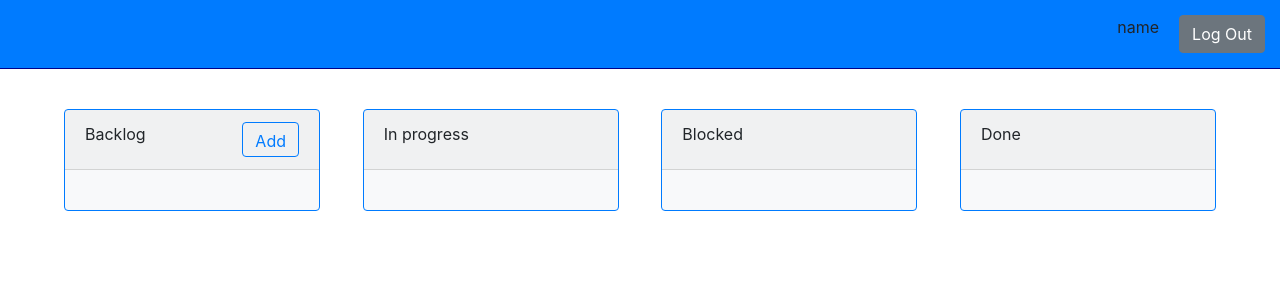
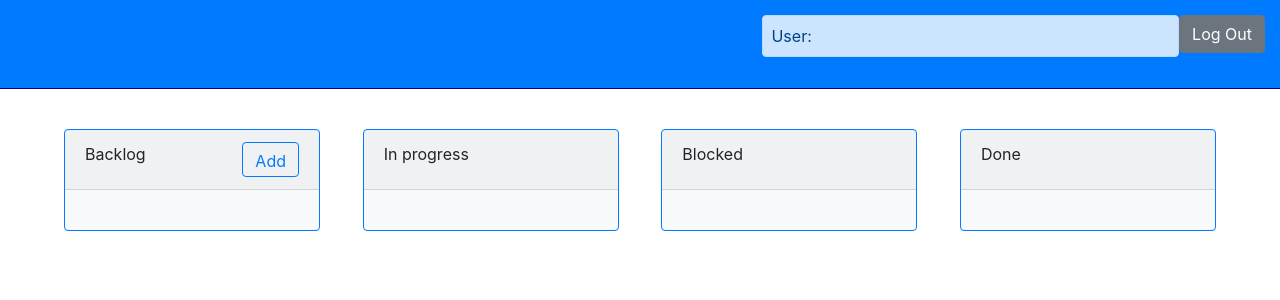
Before and after one commit to empireV/ManagerApp, a React (Create React App) app in the folder client/manager-app/: page /main in a window 1280 px wide. Shown: the top 300 px of the page. Built offline with nearby package versions, Linux system fonts and the light colour scheme.

Commit message:
name in header + login

```diff
--- a/client/manager-app/src/app/App.js
+++ b/client/manager-app/src/app/App.js
@@ -1,4 +1,4 @@
-import React from 'react';
+import React, {Component} from 'react';
 import './App.scss';
 import 'bootstrap/dist/css/bootstrap.min.css';
 import {
@@ -13,19 +13,29 @@ import {Login} from "../sign/Login";
 import {Register} from "../sign/Register";
 import {Main} from "../main/Main";
 
-function App() {
+
+
+export default class App extends Component{
+    state = {
+        name: ''
+    }
+    updateData = (value) => {
+        this.setState({ name: value })
+        console.log(this.state);
+    }
+    render() {
             return (
                 <div className="App">
                     <Router>
                         <Switch>
                             <Route path='/login' exact>
-                        <Login/>
+                                <Login updateData={this.updateData}/>
                             </Route>
                             <Route path='/register' exact>
                                 <Register/>
                             </Route>
                             <Route path='/main' exact>
-                        <Header/>
+                                <Header name={this.state.name}/>
                                 <Main/>
                             </Route>
 
@@ -38,5 +48,4 @@ function App() {
                 </div>
             );
         }
-
-export default App;
+    }
--- a/client/manager-app/src/header/Header.js
+++ b/client/manager-app/src/header/Header.js
@@ -1,28 +1,22 @@
 import React, {Component} from "react";
-import axios from 'axios';
 import './Header.scss';
-import {Link} from "react-router-dom";
+import {Link, Redirect} from "react-router-dom";
 
 const CN = 'app-header'
 export class Header extends Component {
     constructor(props) {
         super(props);
+    }
 
-    }
-    logout = () => {
-        console.log('logout');
-        axios.post(' ',{ })
-            .then()
-    }
     render() {
+        const { name } = this.props
         return (
-            <div className={`${CN} bg-primary`}>
-                <div className={`${CN}-user`}>
-                    name
+            <div className={`${CN} bg-primary d-flex`}>
+                <div className={`${CN}-user alert alert-primary col-4`}>
+                    User: {name}
                 </div>
-                <Link to='/login'><button type='button' className={`${CN}-logout btn btn-secondary`} onClick={this.logout}>Log Out</button></Link>
+                <Link to='/login'><button type='button' className={`${CN}-logout btn btn-secondary`} onClick=''>Log Out</button></Link>
             </div>
         )
     }
-
 }
--- a/client/manager-app/src/header/Header.scss
+++ b/client/manager-app/src/header/Header.scss
@@ -5,6 +5,6 @@
   justify-content: flex-end;
   padding: 15px;
   &-user {
-    margin-right: 20px;
+    padding: 1vh;
   }
 }
--- a/client/manager-app/src/main/Main.js
+++ b/client/manager-app/src/main/Main.js
@@ -2,6 +2,7 @@ import React, {Component} from 'react';
 import { TaskBlock } from "./TaskBlock";
 import {title} from "../const/const";
 import './Main.scss';
+import {Redirect} from "react-router-dom";
 
 
 export class Main extends Component {
--- a/client/manager-app/src/sign/Login.js
+++ b/client/manager-app/src/sign/Login.js
@@ -1,4 +1,4 @@
-import React, { Component } from "react";
+import React, {Component} from "react";
 import axios from 'axios';
 import {Link, Redirect} from "react-router-dom";
 import './Wrap.scss';
@@ -8,19 +8,26 @@ export class Login extends Component {
         super(props);
         this.state = {
             forgot: false,
-            logged: null
+            logged: null,
+            data: {}
         }
     }
 
     submit = () => {
         const name = document.getElementById('login').value
         const pass = document.getElementById('password').value
-        axios.post('http://localhost:8081/users/login', { name:name, password:pass })
+        axios.post('http://localhost:8081/users/login', {name: name, password: pass})
             .then(res => {
                 console.log(res);
                 this.setState({
-                    logged: true
+                    logged: true,
+                    data: {
+                        name: res.data.user.name,
+                        project: res.data.user.project
+                    }
                 })
+                console.log(this.state.data.name, this.state.data.project);
+                this.props.updateData(this.state.data.name)
             })
             .catch(err => {
                 console.log(err);
@@ -34,9 +41,10 @@ export class Login extends Component {
             forgot: !this.state.forgot
         })
     }
+
     render() {
-        const { forgot, logged } = this.state;
-        if(this.state.logged === true) {
+        const {forgot, logged} = this.state;
+        if (this.state.logged === true) {
             return <Redirect to="/main"/>;
         }
         return (
@@ -45,22 +53,24 @@ export class Login extends Component {
                     <h3>Login</h3>
                     <div className="form-group">
                         {
-                         logged === false && <div className='alert alert-danger text-center'>User does not exist</div>
+                            logged === false &&
+                            <div className='alert alert-danger text-center'>User does not exist</div>
                         }
                         <label>Login</label>
-                        <input type="text" id='login' className="form-control" placeholder="Enter login" />
+                        <input type="text" id='login' className="form-control" placeholder="Enter login"/>
                     </div>
                     <div className="form-group">
                         <label>Password</label>
-                        <input type="password" id='password' className="form-control" placeholder="Enter password" />
+                        <input type="password" id='password' className="form-control" placeholder="Enter password"/>
                     </div>
                     {/*<Link to='/main/'><button type="button" className="btn btn-primary btn-block" onClick={this.submit}>Sign In</button></Link> /!* temporary*!/*/}
                     <button type="button" className="btn btn-primary btn-block" onClick={this.submit}>Sign In</button>
                     <p className="forgot-password text-right">
-                        <a href="#" onClick={this.forgot} >Forgot password?</a>
+                        <a href="#" onClick={this.forgot}>Forgot password?</a>
                     </p>
                     {
-                        forgot && <div className='alert alert-danger text-center'>CONTACT ADMINISTRATOR +(380)123-45-67</div>
+                        forgot &&
+                        <div className='alert alert-danger text-center'>CONTACT ADMINISTRATOR +(380)123-45-67</div>
                     }
                     <p className="forgot-password text-right">
                         Not registered yet? - <Link to="/register"><b>Sign Up</b></Link>
--- a/client/manager-app/src/sign/Register.js
+++ b/client/manager-app/src/sign/Register.js
@@ -33,7 +33,7 @@ export class Register extends Component {
     render() {
         const { registered } = this.state
         if(this.state.registered === true) {
-            return <Redirect to="/main"/>;
+            return <Redirect to="/login"/>;
         }
         return (
             <div className='wrapper'>
```
Lines whose indentation alone changed are shown as unchanged.
